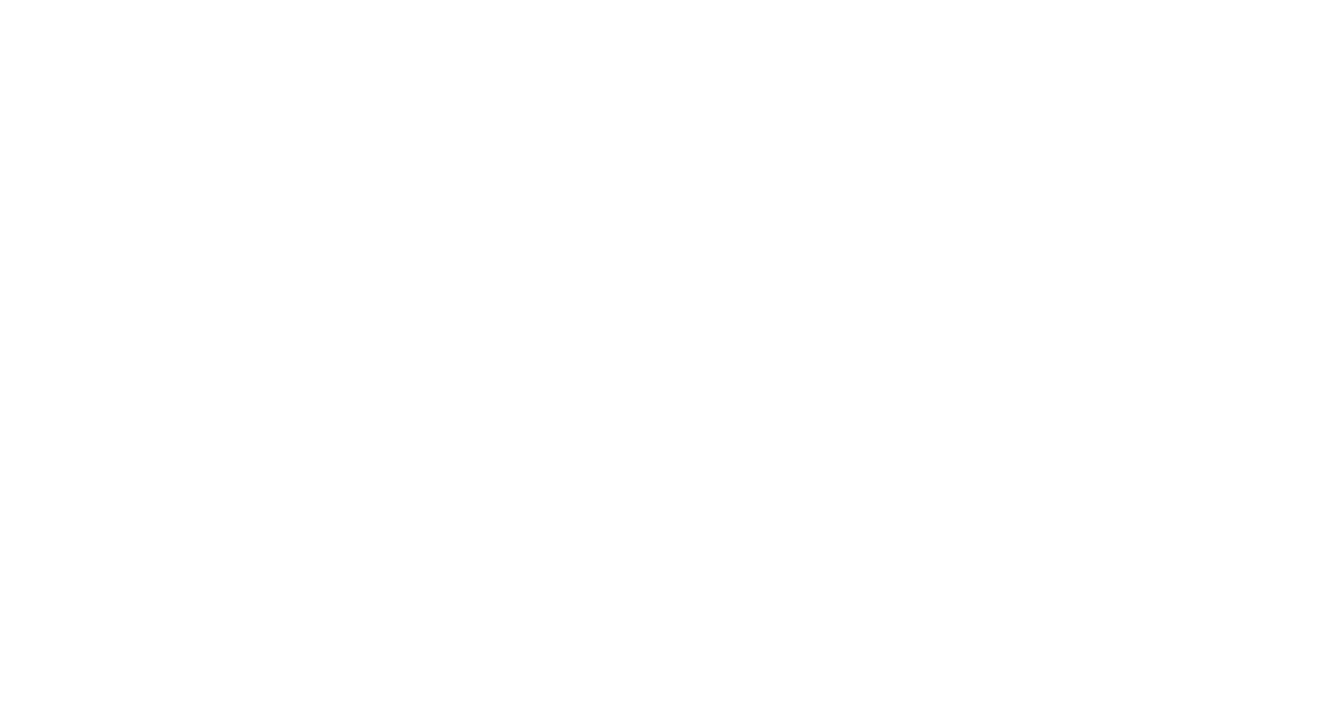
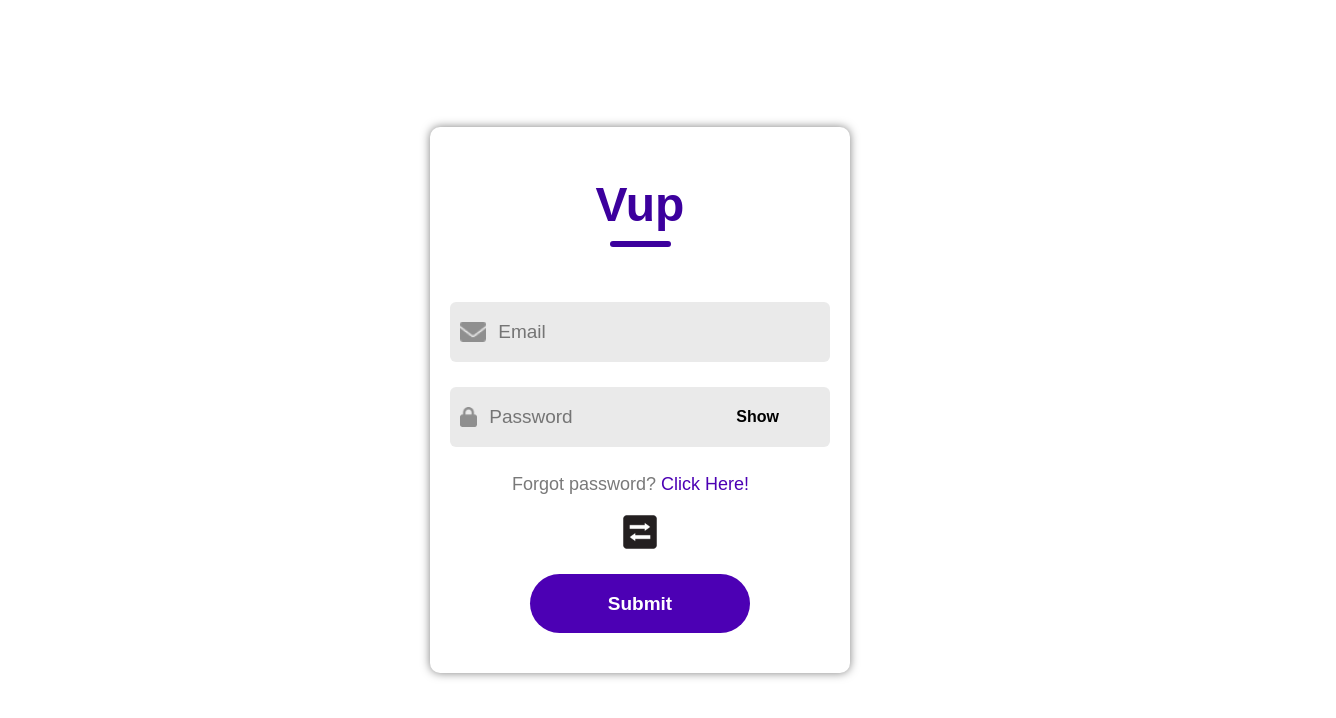
Before and after one commit to COSC-499-W2023/year-long-project-team-6, a React (Create React App) app in the folder app/frontend/: page /login in a window 1280 px wide. Before the commit this address had no page. Shown: the top 718 px of the page, 1336 px wide, since content can reach past the window. Built offline with nearby package versions, Linux system fonts and the light colour scheme.

Commit message:
Debug for Session

```diff
--- a/app/frontend/src/App.js
+++ b/app/frontend/src/App.js
@@ -17,7 +17,7 @@ function App() {
     <div>
         <Router>
           <Routes>
-            <Route path="/Signup" element={<LoginForm />} />
+            <Route path="/login" element={<LoginForm />} />
             <Route path="/" element={<LayoutWithSidebar />}>
               <Route index element={<MainContent />} />
               <Route path="PostPage" element={<PostPage />} />
--- a/app/frontend/src/pages/Post.js
+++ b/app/frontend/src/pages/Post.js
@@ -18,10 +18,6 @@ function PostPage() {
     const navigate = useNavigate();
     const [isRecordingStopped, setIsRecordingStopped] = useState(false);
     const [recordedVideo, setRecordedVideo] = useState(null);
-
-
-
-
 
     const channelARN = 'arn:aws:kinesisvideo:us-east-1:466618866658:channel/webrtc-499/1701571372732';
     useEffect(() => {
--- a/app/frontend/src/pages/UserProfile.js
+++ b/app/frontend/src/pages/UserProfile.js
@@ -23,7 +23,7 @@ const UserProfile = () => {
     useEffect(() => {
         const sessionUser = sessionStorage.getItem('user');
         if (!sessionUser) {
-            navigate('/signup');
+            navigate('/login');
         } else {
             const user = JSON.parse(sessionUser);
             setUser(user);
--- a/app/frontend/src/pages/sidebar.js
+++ b/app/frontend/src/pages/sidebar.js
@@ -35,7 +35,7 @@ const Sidebar = () => {
 
   const handleLogout = () => {
     sessionStorage.removeItem('user');
-    navigate('/Signup');
+    navigate('/login');
   };
 
   const generateRandomCode = () => {
```
Also changed, not shown: app/frontend/src/pages/Edit.js (line endings or trailing spaces).
